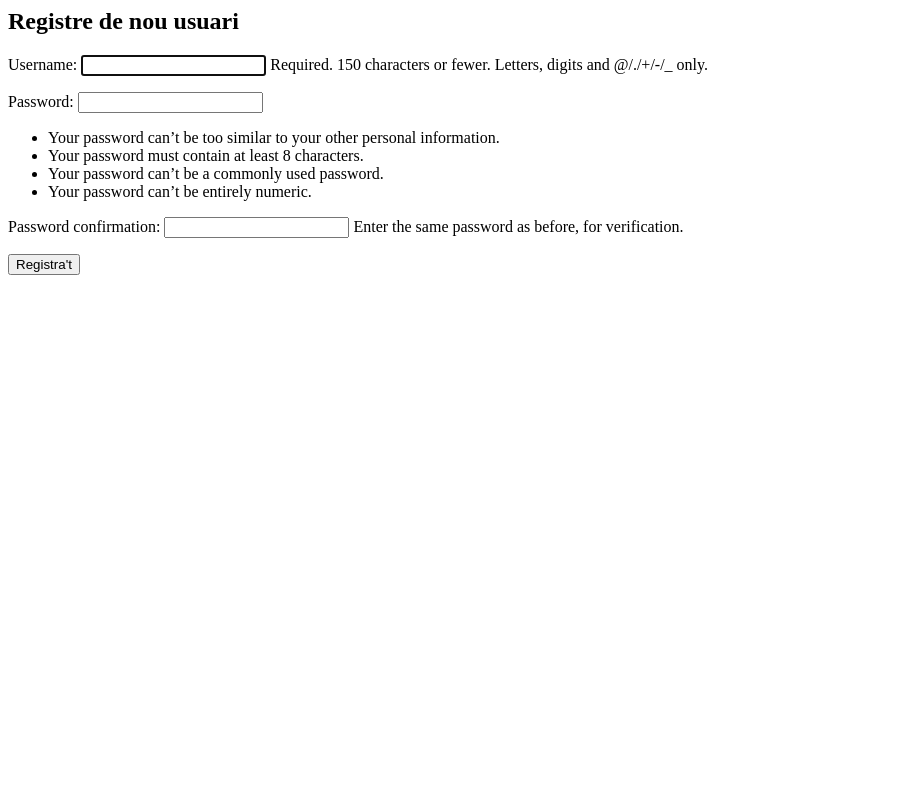
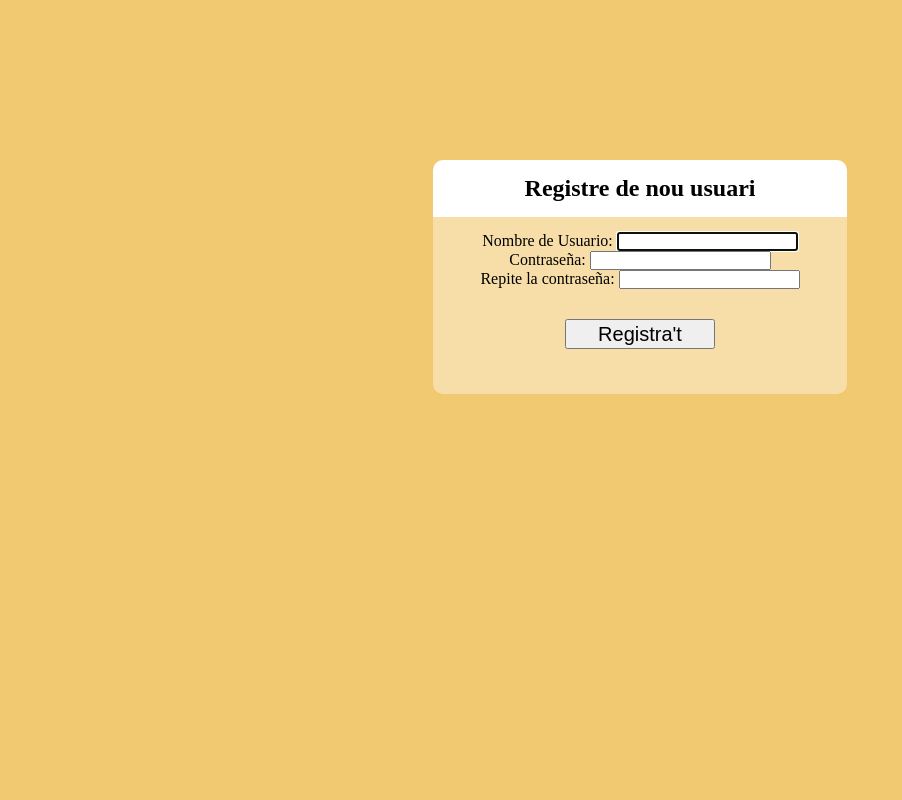
Before and after one commit to LariosAlex/BrowserGame, a Django app: page /register/ in a window 1280 px wide. Shown: the whole page, without its empty margins (0-902 px from the left). Run offline with Django 4.2, Linux system fonts and the light colour scheme.

Commit message:
estilos añadidos

```diff
--- /dev/null
+++ b/browserGame/forms.py
@@ -0,0 +1,38 @@
+from django.contrib.auth.models import User
+from django import forms
+from django.shortcuts import render, redirect
+from django.contrib.auth.forms import UserCreationForm
+from django.utils.translation import gettext_lazy as _
+
+class CustomUserCreationForm(UserCreationForm):
+    def __init__(self, *args, **kwargs):
+        super().__init__(*args, **kwargs)
+        self.fields['password1'].validators = []
+
+        # Optionally, you can also remove the help text for the password field:
+        self.fields['password1'].help_text = ''
+
+    username = forms.CharField(
+        label=_("Nombre de Usuario:"),
+        help_text=_("Debe de tener como mucho 25 caracteres se aceptan solo letras, digitos y estos caracteres especiales: @/./+/-/_"),
+        max_length=25,
+        widget=forms.TextInput(attrs={'autofocus': True}),
+    )
+    password1 = forms.CharField(
+        label=_("Contraseña:"),
+        help_text=_(""),
+        max_length=30,
+        strip=False,
+        widget=forms.PasswordInput(attrs={'autocomplete': 'new-password'}),
+    )
+    password2 = forms.CharField(
+        label=_("Repite la contraseña:"),
+        max_length=30,
+        strip=False,
+        help_text=_("Debe ser identica a la contraseña!"),
+        widget=forms.PasswordInput(attrs={'autocomplete': 'new-password'}),
+    )
+
+    class Meta:
+        model = User
+        fields = ['username', 'password1', 'password2']
--- /dev/null
+++ b/browserGame/static/css/styles.css
@@ -0,0 +1,43 @@
+*{
+    margin: 0;
+    padding: 0;
+}
+
+#base-page{
+    background-color: rgb(241, 201, 113);
+    height: 100vh;
+}
+
+.log-reg-content{
+    height: 100vh;
+    width: 100%;
+}
+
+.card{
+    display:flex;
+    flex-direction: column;
+    align-items: center;
+    padding-top: 20vh;
+}
+
+.card-title{
+    border-radius: 10px 10px 0 0;
+    background-color: white;
+    width: 30%;
+    text-align: center;
+    padding: 15px;
+}
+.card-content{
+    border-radius: 0px 0px 10px 10px;
+    background-color: rgba(255, 255, 255, 0.384);
+    width: 30%;
+    text-align: center;
+    padding: 15px;
+}
+
+.log-reg-content button{
+    margin: 30px;
+    width: 150px;
+    height: 30px;
+    font-size: 20px;
+}
--- /dev/null
+++ b/browserGame/templates/base.html
@@ -0,0 +1,44 @@
+{% load static %}
+
+<!DOCTYPE html>
+<html lang="en">
+<head>
+    <meta charset="UTF-8">
+    <title>{% block title %}{% endblock %}</title>
+    <link rel="stylesheet" href="{% static 'css/styles.css' %}">
+</head>
+<body>
+    <nav>
+        <!-- Barra de navegación -->
+    </nav>
+
+    <main id="base-page">
+        {% block content %}{% endblock %}
+    </main>
+
+    <footer>
+        <!-- Pie de página -->
+    </footer>
+
+    <script src="{% static 'js/script.js' %}"></script>
+    <script src="https://code.jquery.com/jquery-3.6.0.min.js"></script>
+    <script>
+        $(document).ready(function() {
+            // hide the password help text on page load
+            $('.helptext').hide();
+
+            // show the password help text if the password is invalid
+            $('form').submit(function(event) {
+                var password = $('input[name="password1"]').val();
+                var confirm = $('input[name="password2"]').val();
+                var regex = /^(?=.*[A-Za-z])(?=.*\d)[A-Za-z\d]{8,}$/;
+
+                if (!regex.test(password)) {
+                    $('.helptext').show();
+                    event.preventDefault();
+                }
+            });
+        });
+    </script>
+</body>
+</html>
--- a/browserGame/templates/registration/signup.html
+++ b/browserGame/templates/registration/signup.html
@@ -1,9 +1,14 @@
+{% extends 'base.html' %}
 
 {% block content %}
-  <h2>Registre de nou usuari</h2>
-  <form method="post">
-    {% csrf_token %}
-    {{ form.as_p }}
-    <button type="submit">Registra't</button>
-  </form>
+<div class="log-reg-content">
+  <div class="card">
+    <h2 class="card-title">Registre de nou usuari</h2>
+    <form method="post" class="card-content">
+      {% csrf_token %}
+      {{ form.as_p }}
+      <button type="submit">Registra't</button>
+    </form>
+  </div>
+</div>
 {% endblock %}
--- a/browserGame/urls.py
+++ b/browserGame/urls.py
@@ -6,7 +6,7 @@
     path('', views.index, name='index'),
 
     path('register/', views.signup, name='register'),
-    path('login/', auth_views.LoginView.as_view(), name='login'),
+    path('login/', views.login_view, name='login'),
     path('logout/', auth_views.LogoutView.as_view(), name='logout'),
     path('password_change/', auth_views.PasswordChangeView.as_view(), name='password_change'),
     path('password_change/done/', auth_views.PasswordChangeDoneView.as_view(), name='password_change_done'),
--- a/browserGame/views.py
+++ b/browserGame/views.py
@@ -1,5 +1,9 @@
+from .forms import *
 from django.shortcuts import render, redirect
-from django.contrib.auth.forms import UserCreationForm
+from django.contrib.auth.forms import *
+from django.contrib.auth import login
+from django.utils.translation import gettext_lazy as _
+
 
 # Create your views here.
 def index(request):
@@ -7,12 +11,25 @@
 
     return render(request, 'browserGame/index.html', context)
 
+
 def signup(request):
     if request.method == 'POST':
-        form = UserCreationForm(request.POST)
+        form = CustomUserCreationForm(request.POST)
         if form.is_valid():
             form.save()
-            return redirect('login')
+            return redirect('index')
     else:
-        form = UserCreationForm()
+        form = CustomUserCreationForm()
     return render(request, 'registration/signup.html', {'form': form})
+
+def login_view(request):
+    if request.method == 'POST':
+        form = AuthenticationForm(request=request, data=request.POST)
+        if form.is_valid():
+            user = form.get_user()
+            login(request, user)
+            # Redireccionar a la página de inicio después de iniciar sesión exitosamente
+            return redirect('index')
+    else:
+        form = AuthenticationForm()
+    return render(request, 'registration/login.html', {'form': form})
--- a/mysite/settings.py
+++ b/mysite/settings.py
@@ -123,13 +123,13 @@
 # https://docs.djangoproject.com/en/4.1/howto/static-files/
 
 STATIC_URL = '/static/'
-STATIC_ROOT = os.path.join(BASE_DIR, 'public/static/')
+STATIC_ROOT = os.path.join(BASE_DIR, 'static/')
 
 MEDIA_URL = '/media/'
 MEDIA_ROOT = os.path.join(BASE_DIR, 'public/media/')
 
 STATICFILES_DIRS = (
-    os.path.join(BASE_DIR, 'public/static_dev/'),
+    os.path.join(BASE_DIR, 'static_dev/'),
     os.path.join(BASE_DIR, "vue-bg/dist"), # Bundle de VUE
 )
 
@@ -152,3 +152,5 @@
         'LOADER_CLASS': 'webpack_loader.loader.WebpackLoader',
     }
 }
+
+LOGIN_REDIRECT_URL = 'index'
```
Also changed, not shown: browserGame/templates/registration/login.html (+11 -6 lines), browserGame/static/js/script.js (added), db.sqlite3.
